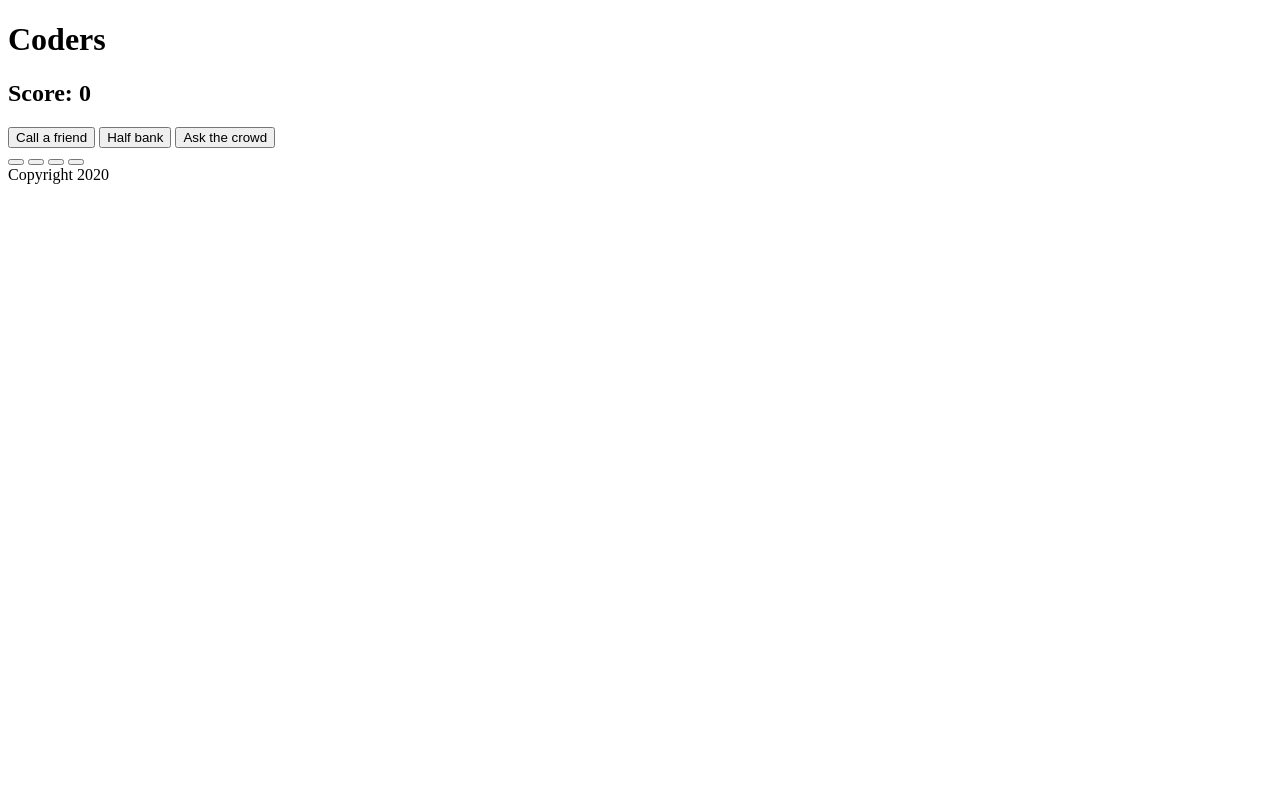
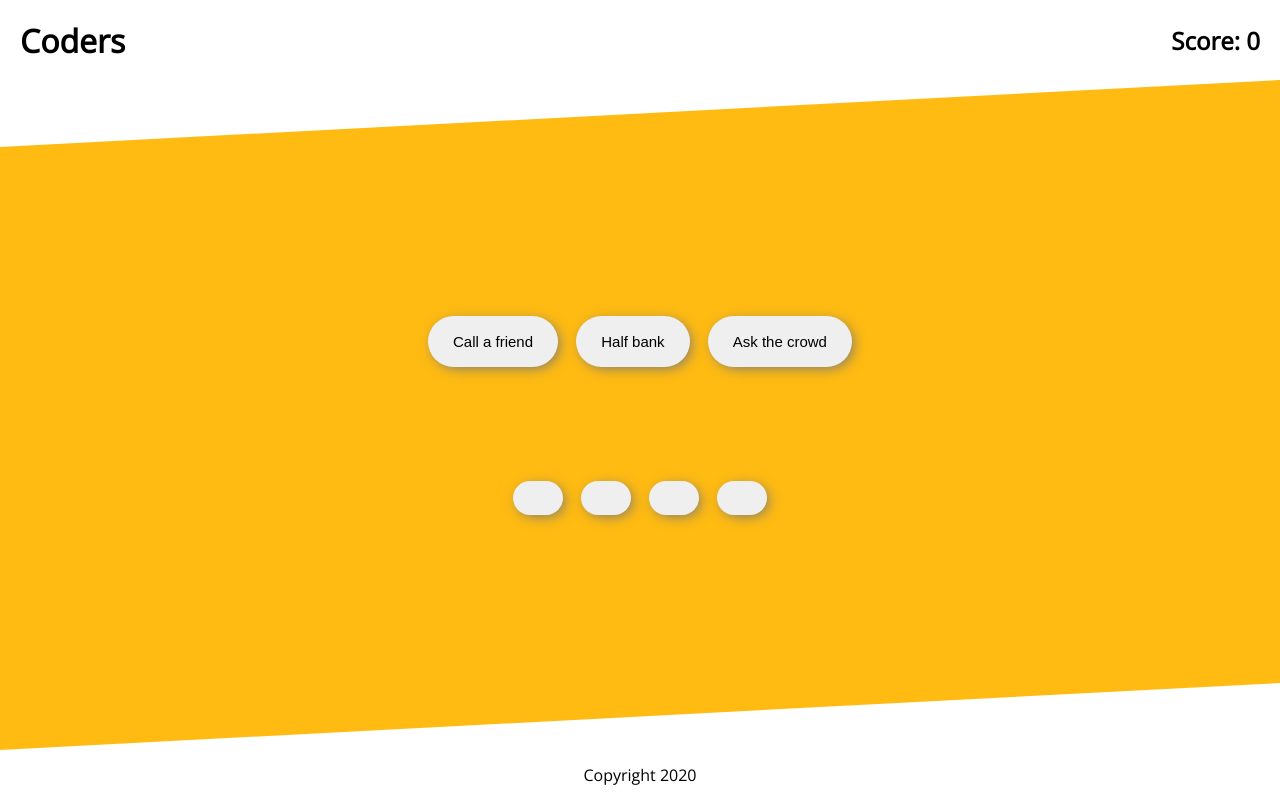
Before and after one commit to weronikaolejniczak/express-quiz, a website: page public/index.html in a window 1280 px wide. Drawn offline with nearby package versions, Linux system fonts and the light colour scheme; no server answers.

Commit message:
Simple styling

```diff
--- a/public/index.html
+++ b/public/index.html
@@ -5,6 +5,7 @@
     <meta name="viewport" content="width=device-width, initial-scale=1.0">
     <title>Coders</title>
     <link rel="stylesheet" href="stylesheets/style.css">
+    <link rel="stylesheet" type="text/css" href="//fonts.googleapis.com/css?family=Open+Sans" />
 </head>
 <body>
     <header>
@@ -19,7 +20,6 @@
     <main>
         <div id="game-board">
             <div id="tip-container">
-                <h3>Tip!</h2>
                 <p id="tip"></p>
             </div>
 
--- a/public/stylesheets/style.css
+++ b/public/stylesheets/style.css
@@ -1,3 +1,97 @@
+html, body {
+    height: 100%;
+    width: 100%;
+    padding: 0;
+    margin: 0;
+    font-family: "Open Sans";
+    font-weight: 500;
+}
+
+/**
+ * * BODY
+*/
+body {
+    display: flex;
+    flex-direction: column;
+}
+
+/** HEADER */
+header {
+    display: flex;
+    flex-direction: row;
+    align-items: center;
+    justify-content: space-between;
+    height: 80px;
+    padding-left: 20px;
+    padding-right: 20px;
+}
+
+/** MAIN */
+main {
+    flex: auto;
+    background-color: #ffbb11;
+    clip-path: polygon(100% 0, 100% 90%, 0% 100%, 0 10%);
+}
+
+#game-board {
+    display: flex;
+    flex-direction: column;
+    align-items: center;
+    justify-content: center;
+    width: 90vw;
+    height: 100%;
+    padding-left: 5vw;
+}
+
 #tip-container {
     display: none;
 }
+
+#help {
+    margin-bottom: 50px;
+}
+
+#help button {
+    margin: 7px;
+    padding: 17px 25px 17px 25px;
+    font-size: 15px;
+    border-radius: 50px;
+    border: none;
+    outline: none;
+    cursor: pointer;
+    -webkit-box-shadow: 3px 3px 13px -2px rgba(119,119,119,1);
+    -moz-box-shadow: 3px 3px 13px -2px rgba(119,119,119,1);
+    box-shadow: 3px 3px 13px -2px rgba(119,119,119,1);
+}
+
+#question {
+    font-size: 36px;
+    text-align: center;
+}
+
+#answers {
+    margin-top: 50px;
+}
+
+#answers button {
+    margin: 7px;
+    padding: 17px 25px 17px 25px;
+    font-size: 16px;
+    border-radius: 50px;
+    border: none;
+    outline: none;
+    cursor: pointer;
+    -webkit-box-shadow: 3px 3px 13px -2px rgba(119,119,119,1);
+    -moz-box-shadow: 3px 3px 13px -2px rgba(119,119,119,1);
+    box-shadow: 3px 3px 13px -2px rgba(119,119,119,1);
+}
+
+/** FOOTER */
+footer {
+    display: flex;
+    align-items: center;
+    justify-content: center;
+    height: 50px;
+    padding-left: 20px;
+    padding-right: 20px;
+}
```
